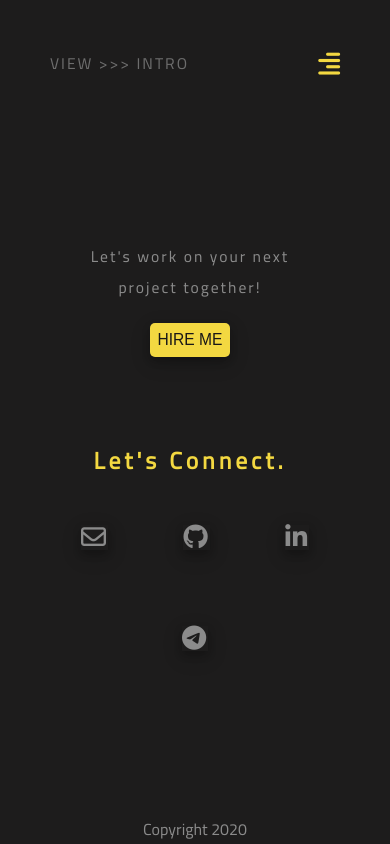
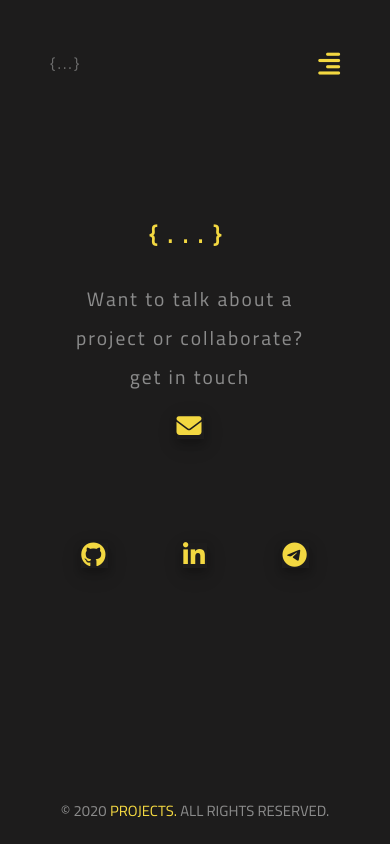
Before and after one commit to lebogangolifant/portfolio, a PHP site: page /contact.html in a window 390 px wide. Run offline with PHP 8.4, Linux system fonts and the light colour scheme; some libraries are stand-ins or nearby versions.

Commit message:
update footer

```diff
--- a/contact.html
+++ b/contact.html
@@ -22,7 +22,7 @@
     <section>
       <header>
         <!-- logo -->
-        <a href="index.html" class="logo">view >>> intro</a>
+        <a href="projects.html" class="logo">{...}</a>
         <div class="toggle" onclick="toggleMenu();">
           <i class="fas fa-align-right"></i>
         </div>
@@ -44,19 +44,18 @@
         <div class="row">
           <div class="column">
             <div class="contacts-column">
-              <p>
-                Let's work on your next project together!
-              </p>
-              <button>hire me</button>
+              <h1>{...}</h1>
+              <h2>
+                Want to talk about a project or collaborate?
+              </h2>
+              <h3>get in touch</h3>
+              <a href="mailto:lebogangb.olifant@gmail.com" class="fas fa-envelope" target="_blank"></a>
             </div>
           </div>
           <div class="column">
             <div class="social-links-column">
-                <h1>Let's Connect.</h1>
-              <ul class="">
-                <li>
-                    <a href="#"><i class="far fa-envelope"></i></a>
-                  </li>
+                <h1></h1>
+              <ul>
                 <li>
                     <a href="#"><i class="fab fa-github"></i></a>
                   </li>
@@ -71,11 +70,9 @@
           </div>
         </div>
       </div>
-      <!-- footer -->
-      <div class="footer">
-        <p> Copyright 2020</p>
-      </div>
     </section>
+    <!-- footer -->
+    <footer class="footer">&copy; 2020 <a href="projects.html">Projects.</a> All rights reserved.</footer>
     <script src="main.js"></script>
   </body>
 </html>
--- a/style.css
+++ b/style.css
@@ -217,11 +217,23 @@ font-weight: bold;
   left: 0;
   bottom: 0;
   width: 100%;
+  padding: 20px;
   background-color:#1d1c1c;
   color: #8b8b8b;
   text-align: center;
+  font-size: 1.2em;
+  text-transform: uppercase;
 }
 
+.footer a{
+  color: #f3d841;
+  text-decoration: none;
+
+}
+
+.footer a:hover{
+  color: #8b8b8b;
+}
 /* ============================== */
 /* projects page */
 /* ============================== */
@@ -513,29 +525,40 @@ input:focus+div#content {
   height: 200px;
 }
 
-.contacts-column p {
+.contacts-column h1{
+margin-top: 20%;
+font-size: 3em;
+color: #f3d841;
+letter-spacing: 10px;
+}
+
+.contacts-column h2 {
   text-transform: none;
   color: #8b8b8b;
-  margin-top: 40%;
-  font-size: 1.5em;
+  margin-top: 5%;
+  font-size: 1.3em;
   font-weight: 100;
   line-height: 2;
   text-justify: justify;
 }
 
-.contacts-column button{
-  font-size: 1em;
-  padding: 10px;
-  border: none;
-  border-radius: 5px;
+.contacts-column h3 {
+  text-transform: none;
+  color: #8b8b8b;
+  font-size: 1.3em;
+  font-weight: 100;
+  line-height: 2;
+  text-justify: justify;
+}
+
+.fa-envelope{
+  font-size: 35px;
+  text-decoration: none;
   margin-top: 20px;
-  color: #181717;
-  font-weight: 500;
-  background-color: #f3d841;
-  text-transform: uppercase;
+  color: #f3d841;
   box-shadow: 0 4px 8px 0 rgba(0, 0, 0, 0.2), 0 6px 20px 0 rgba(0, 0, 0, 0.19);
 }
-.contacts-column button:hover{
+.fa-envelope:hover{
   color: #8b8b8b;
   background-color: #1d1c1c;
 }
@@ -544,17 +567,11 @@ input:focus+div#content {
   color: #f3d841;
   margin-top: 38%;
   list-style-type: circle;
-  text-transform: none;
   line-height: 2;
   width: 500px;
   height: 200px;
 }
 
-.social-links-column h1{
-  font-size: 1.5em;
-  margin-top: 7%;
-  letter-spacing: 4px;
-}
 .social-links-column li {
   display: inline-block;
   padding: 30px;
@@ -563,14 +580,14 @@ input:focus+div#content {
 
 .social-links-column i {
   display: inline-block;
-  margin: 10px 0 0 10px;
-  color: #8b8b8b;
+  margin: 20px 0 0 10px;
+  color: #f3d841;
   font-size: 35px;
   box-shadow: 0 4px 8px 0 rgba(0, 0, 0, 0.2), 0 6px 20px 0 rgba(0, 0, 0, 0.19);
 }
 
 .social-links-column i:hover{
-  color: #f3d841;
+  color: #8b8b8b;
 }
 
 
@@ -601,6 +618,10 @@ input:focus+div#content {
   .landing-content h1 {
     font-size: 9vw;
     margin-left: 200px;
+  }
+
+  .footer {
+    font-size: 3.8vw;
   }
 
   .landing-content h2 {
@@ -686,6 +707,7 @@ input[type="text"] {
 /* about|skills page */
 .about-wrapper {
   margin: auto;
+  overflow: hidden;
 }
 
 .about-wrapper>div {
@@ -761,20 +783,30 @@ input[type="text"] {
   height: 200px;
 }
 
-.contacts-column p {
-  margin-top: -40%;
-  font-size: 4vw;
+.contacts-column h1{
+  margin-top: -20%;
+  font-size: 6vw;
+  }
 
+.contacts-column h2 {
+  margin-top: 10%;
+  font-size: 5vw;
 }
 
-.contacts-column button{
-  font-size: 4vw;
-  padding: 8px;
+.contacts-column h3 {
+  text-transform: none;
+  color: #8b8b8b;
+  font-size: 5vw;
+}
+
+.fa-envelope{
+  font-size: 25px;
+  margin-top: 7%;
 }
 
 
 .social-links-column {
-  margin-top: -50%;
+  margin-top: -10%;
   width: 300px;
   height: 200px;
 }
@@ -785,8 +817,7 @@ input[type="text"] {
 
 .social-links-column i {
   font-size: 25px;
+  margin-bottom: -100%;
 }
 
-
-
 }
```
